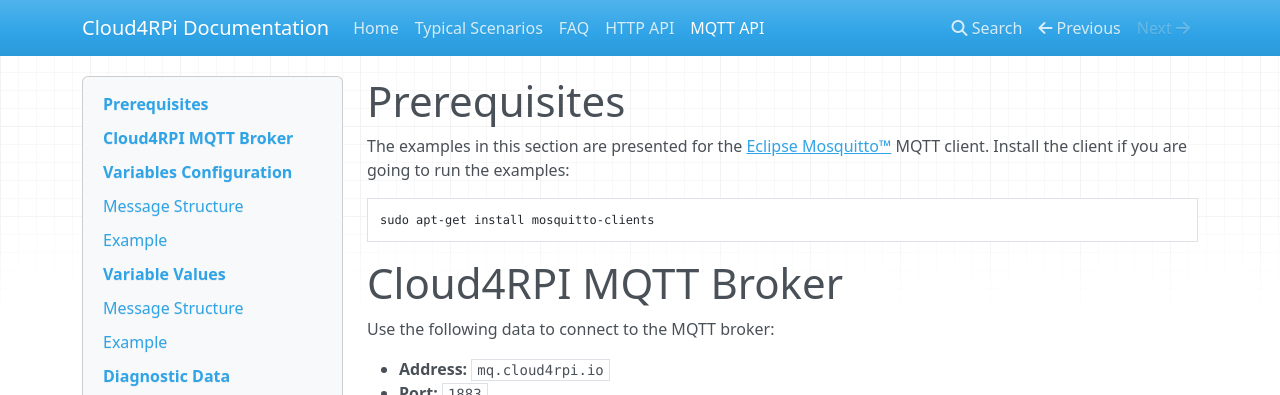
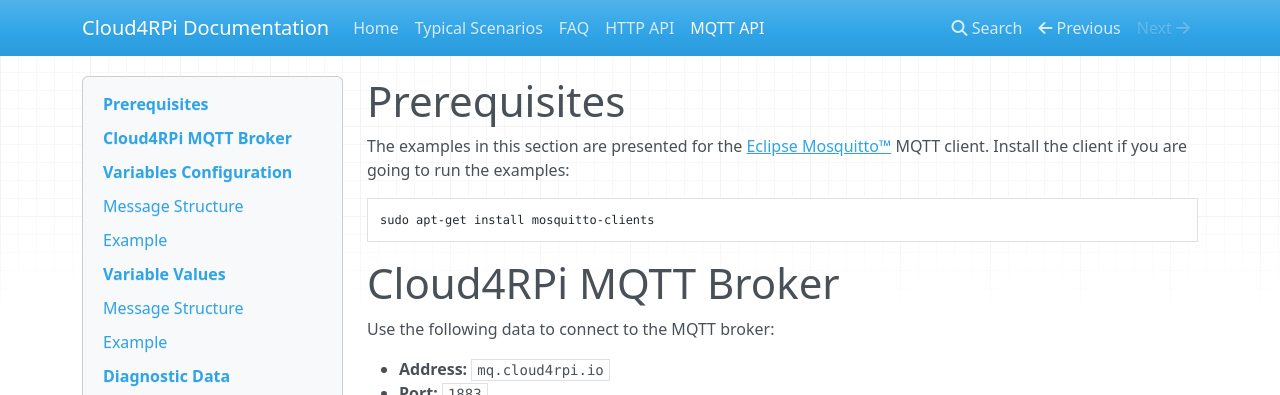
Before and after one commit to cloud4rpi/docs, an MkDocs documentation site: the page built from docs/mqtt_api.md, in a window 1280 px wide and 900 px high. Shown: the top 395 px of the window. Built offline with MkDocs 1.6.1, drawn with Linux system fonts in a browser that asks for light colours; nearby versions of some CDN libraries; old or Windows-style settings are respelled for this version of MkDocs.

Commit message:
fix case

````diff
--- a/docs/mqtt_api.md
+++ b/docs/mqtt_api.md
@@ -6,7 +6,7 @@
 sudo apt-get install mosquitto-clients
 ```
 
-# Cloud4RPI MQTT Broker
+# Cloud4RPi MQTT Broker
 
 Use the following data to connect to the MQTT broker:
 
````
